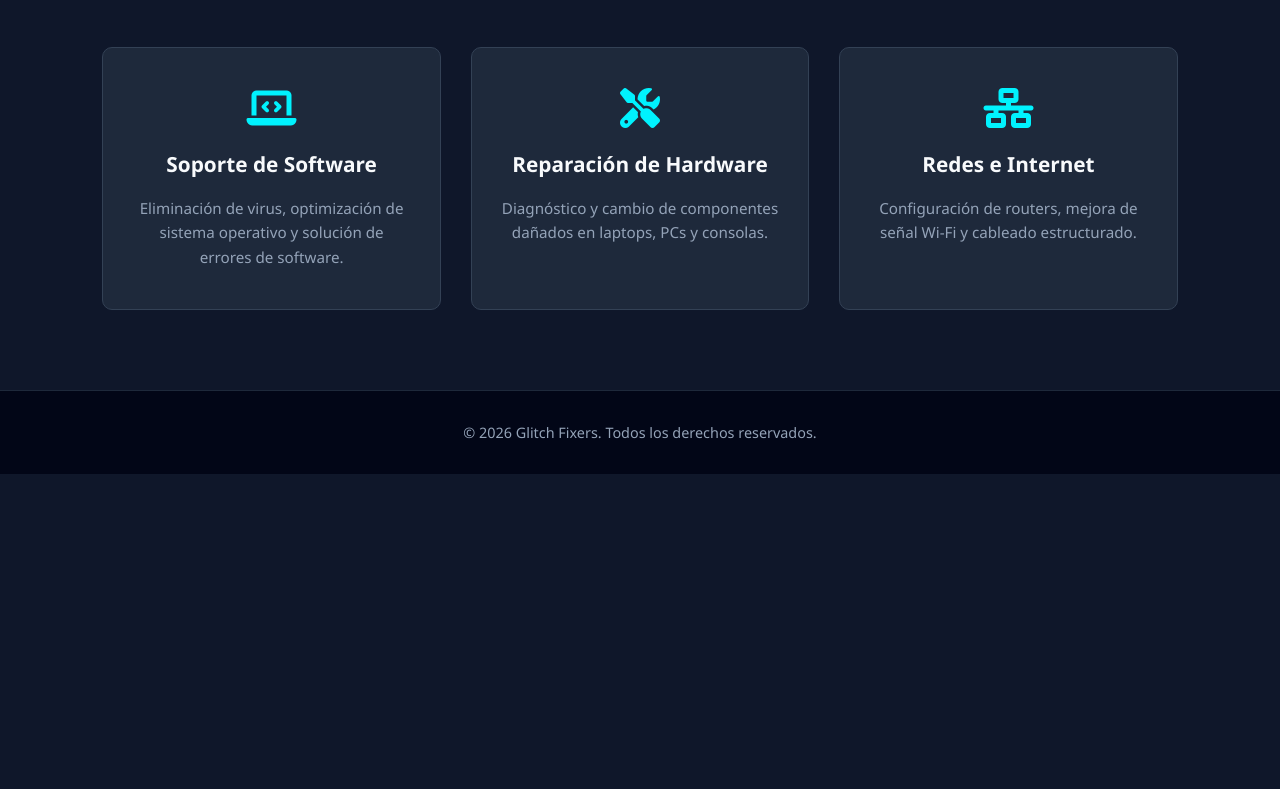
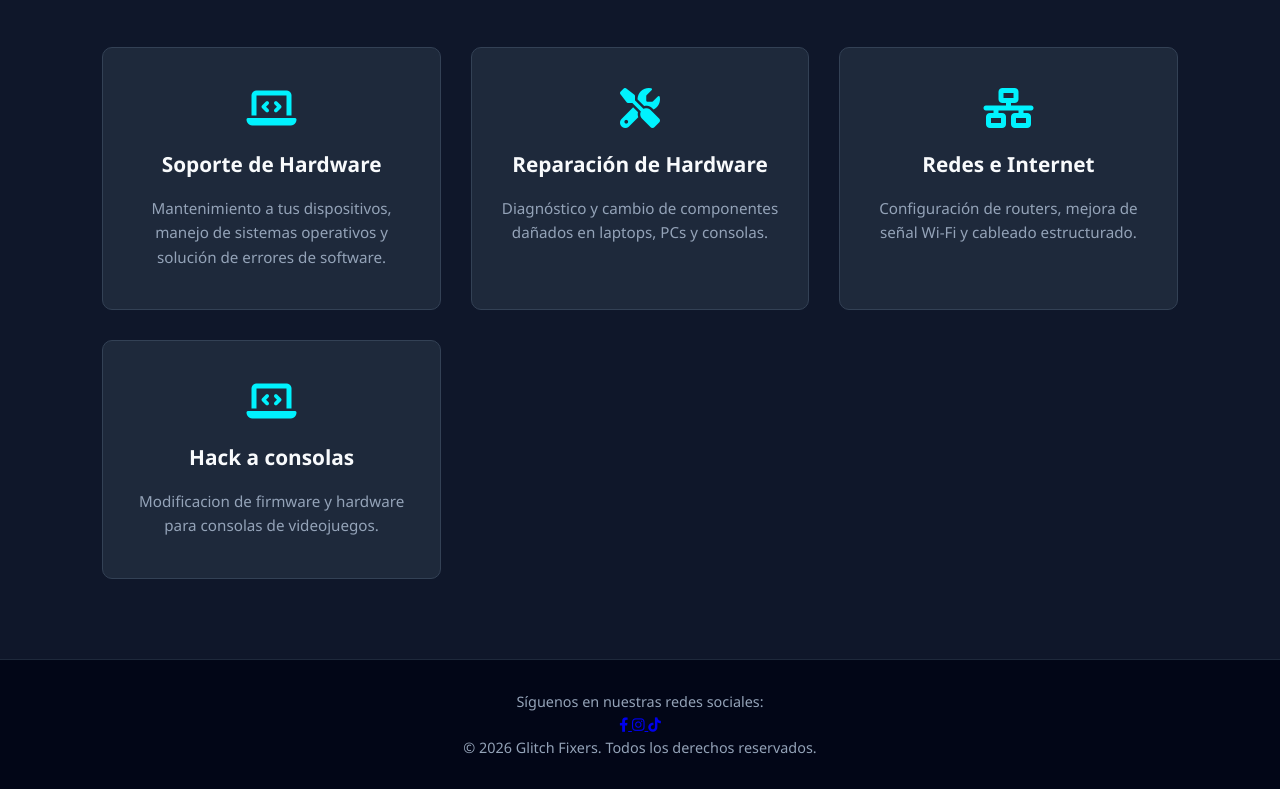
Before and after one commit to JoyBoy368/glitch-fixers, a plain HTML site: page index.html in a window 1280 px wide. Shown: the part 913-1702 px from the top of the page. Before the commit the page ends 1387 px from the top, so only its background shows below. Drawn offline with Linux system fonts and the light colour scheme.

Commit message:
commit Mejorando el contenido de la página principal y los servicios ofrecidos

```diff
--- a/index.html
+++ b/index.html
@@ -27,16 +27,16 @@
     <section id="inicio" class="hero">
         <div class="hero-container">
             <div class="hero-content">
-                <h1>¿Tu tecnología tiene un <span class="highlight">glitch</span>?</h1>
+                <h1>¿Tus dispositivos de entretenimiento tienen un <span class="highlight">problema</span>?</h1>
                 <p>Nosotros lo reparamos. Soporte técnico rápido, confiable y sin complicaciones.</p>
                 <a href="https://api.whatsapp.com/send?phone=526572978870&text=Hola%20Glitch%20Fixers!%20Necesito%20ayuda%20con%20un%20problema%20técnico."
                    target="_blank"
                    class="btn-cta">
-                   <i class="fab fa-whatsapp"></i> Chatea con un técnico
+                   <i class="fab fa-whatsapp"></i> Comunicate con nosotros
                 </a>
             </div>
             <div class="hero-image">
-                <!-- Aquí enlazamos tu nueva imagen -->
+                <!-- Aquí enlazamos imagen -->
                 <img src="hero-tech.png" alt="Soporte Técnico Glitch Fixers">
             </div>
         </div>
@@ -48,8 +48,8 @@
         <div class="services-grid">
             <div class="card">
                 <i class="fas fa-laptop-code"></i>
-                <h3>Soporte de Software</h3>
-                <p>Eliminación de virus, optimización de sistema operativo y solución de errores de software.</p>
+                <h3>Soporte de Hardware</h3>
+                <p>Mantenimiento a tus dispositivos, manejo de sistemas operativos y solución de errores de software.</p>
             </div>
             <div class="card">
                 <i class="fas fa-tools"></i>
@@ -60,6 +60,11 @@
                 <i class="fas fa-network-wired"></i>
                 <h3>Redes e Internet</h3>
                 <p>Configuración de routers, mejora de señal Wi-Fi y cableado estructurado.</p>
+            </div>
+             <div class="card">
+                <i class="fas fa-laptop-code"></i>
+                <h3>Hack a consolas</h3>
+                <p>Modificacion de firmware y hardware para consolas de videojuegos.</p>
             </div>
         </div>
     </section>
@@ -72,7 +77,23 @@
     </a>
 
     <footer>
-        <p>&copy; 2026 Glitch Fixers. Todos los derechos reservados.</p>
+        <!-- Sección de Redes Sociales -->
+        <div class="social-links">
+            <p>Síguenos en nuestras redes sociales:</p>
+            <div class="social-icons">
+                <!-- Reemplaza el '#' con el enlace real de tus páginas -->
+                <a href="#" target="_blank" class="social-icon facebook" title="Facebook">
+                    <i class="fab fa-facebook-f"></i>
+                </a>
+                <a href="#" target="_blank" class="social-icon instagram" title="Instagram">
+                    <i class="fab fa-instagram"></i>
+                </a>
+                <a href="#" target="_blank" class="social-icon tiktok" title="TikTok">
+                    <i class="fab fa-tiktok"></i>
+                </a>
+            </div>
+        </div>
+        <p class="copyright">&copy; 2026 Glitch Fixers. Todos los derechos reservados.</p>
     </footer>
 
 </body>
--- a/style.css
+++ b/style.css
@@ -150,6 +150,7 @@ nav a:hover {
         margin-top: 20px;
     }
 }
+
 /* --- Sección Servicios --- */
 .services {
     padding: 80px 8%;
```
